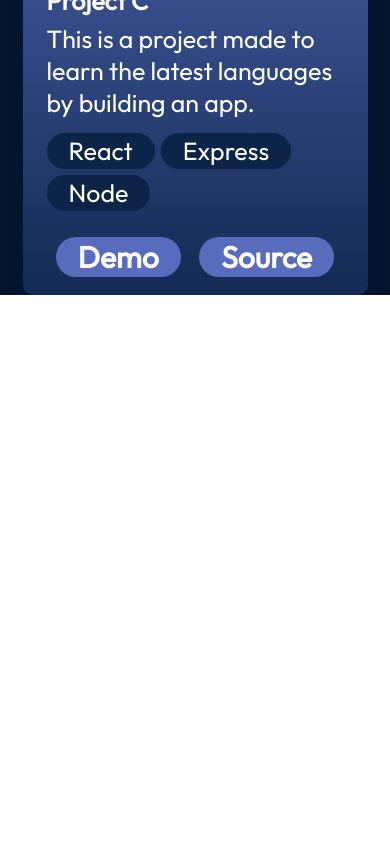
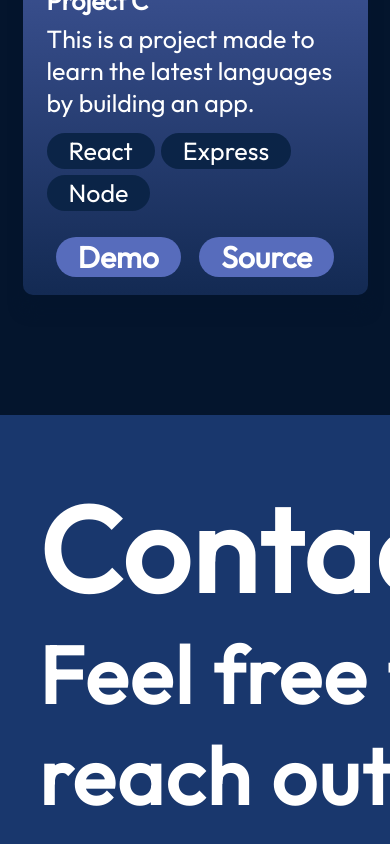
Before and after one commit to vthz/portfolio-website, a React (Vite) app: page / in a window 390 px wide. Shown: the part 5897-6741 px from the top of the page. Before the commit the page ends 6192 px from the top, so only its background shows below. Built offline with nearby package versions, Linux system fonts and the light colour scheme.

Commit message:
Completed Contact section

```diff
--- a/src/App.jsx
+++ b/src/App.jsx
@@ -4,6 +4,7 @@
 import About from "./components/About/About"
 import Experience from './components/Experience/Experience'
 import Projects from './components/Projects/Projects'
+import Contact from './components/Contact/Contact'
 
 function App() {
 
@@ -13,6 +14,7 @@
     <About/>
     <Experience/>
     <Projects/>
+    <Contact/>
   </div>
 }
 
--- /dev/null
+++ b/src/components/Contact/Contact.jsx
@@ -0,0 +1,32 @@
+import React from 'react'
+import { getImageUrl } from '../../utils'
+import styles from "./Contact.module.css"
+
+const Contact = () => {
+  return (
+    <footer className={styles.container}>
+        <div className={styles.text}>
+            <h2>
+                Contact
+            </h2>
+            <p>Feel free to reach out!</p>
+        </div>
+        <ul className={styles.links}>
+            <li className={styles.link}>
+                <img src={getImageUrl("contact/emailIcon.png")} alt="Email icon"/>
+                <a href="mailto:snshohin@gmail.com">snshohin@gmail.com</a>
+            </li>
+            <li className={styles.link}>
+                <img src={getImageUrl("contact/linkedinIcon.png")} alt="LinkedIn icon"/>
+                <a href="https://www.linkedin.com/in/shaheen-naiyer-27496b178/">linkedin.com/shaheen-naiyer</a>
+            </li>
+            <li className={styles.link}>
+                <img src={getImageUrl("contact/githubIcon.png")} alt="Github icon"/>
+                <a href="https://github.com/vthz?tab=repositories">github.com/vthz</a>
+            </li>
+        </ul>
+    </footer>
+  )
+}
+
+export default Contact
--- /dev/null
+++ b/src/components/Contact/Contact.module.css
@@ -0,0 +1,57 @@
+@import "../../vars.css";
+
+.container{
+    color:var(--color-text);
+    margin-top: 120px;
+    background-color: var(--color-secondary);
+    display: flex;
+    flex-direction: row;
+    justify-content: space-evenly;
+    width: 100vw;
+    padding:58px 10%;
+    gap:10px;
+}
+
+.text{
+    font-size: 80px;
+    font-weight: 700;
+    letter-spacing: 2px;
+}
+
+.links{
+    display:flex;
+    flex-direction: column;
+    align-items: flex-start;
+    list-style: none;
+    gap:26px;
+}
+
+.link{
+    display: flex;
+    align-items: center;
+    gap:25px;
+}
+
+.link a {
+    color:var(--color-text);
+    text-decoration: none;
+    font-size: 30px;
+    font-weight: 400;
+    letter-spacing: 1.5px;
+}
+
+@media screen and(max-width:830px){
+    .container{
+        flex-direction: column;
+        gap:23px;
+    }
+    .text{
+        display: flex;
+        flex-direction: column;
+        align-items: center;
+    }
+
+    .links{
+        align-items: center;
+    }
+}
--- a/src/components/Projects/Projects.jsx
+++ b/src/components/Projects/Projects.jsx
@@ -5,7 +5,7 @@
 
 const Projects = () => {
   return (
-    <section className={styles.container}>
+    <section className={styles.container} id="projects">
         <h2 className={styles.title}>Projects</h2>
         <div className={styles.projects}>
             {
```
